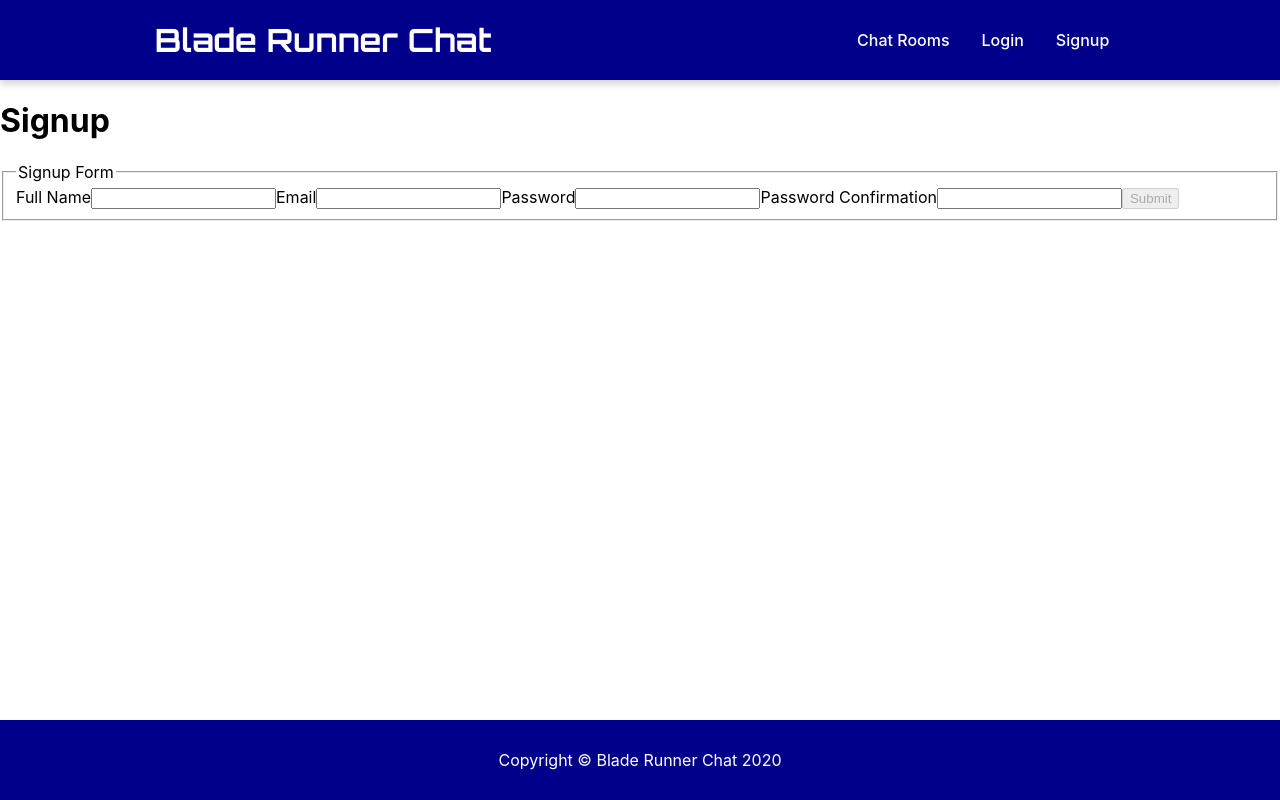
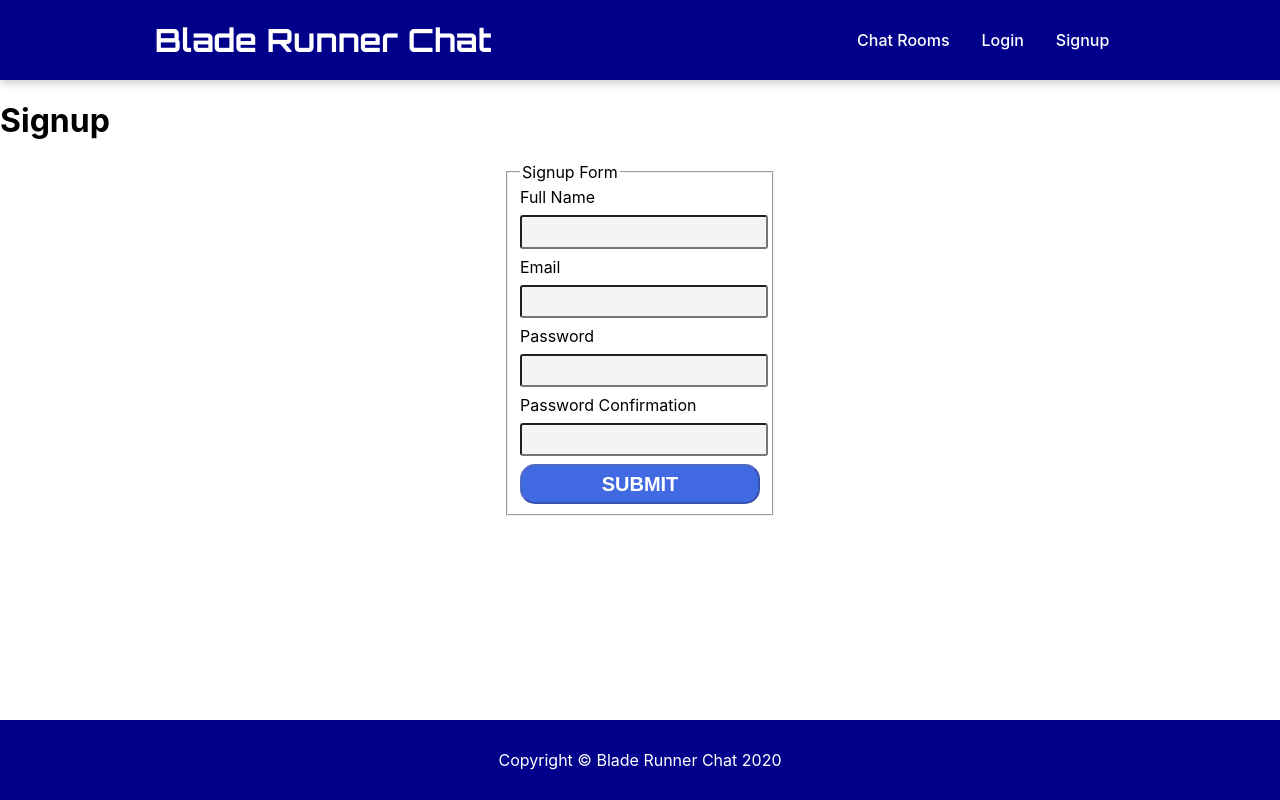
Before and after one commit to vrobl001/Bladerunner-Chat, a React (Create React App) app: page /signup in a window 1280 px wide. Built offline with nearby package versions, Linux system fonts and the light colour scheme.

Commit message:
added style for errors

```diff
--- a/src/components/SignupForm/SignupForm.module.css
+++ b/src/components/SignupForm/SignupForm.module.css
@@ -1,11 +1,17 @@
-.form fieldset {
+.section fieldset {
     display: flex;
     flex-direction: column;
     width: 15rem;
     margin: 0 auto;
 }
 
-.form input {
+.section p {
+    color: red;
+    font-weight: 600;
+    text-align: center;
+}
+
+.section input {
     width: 100%;
     margin: 0.5rem 0 0.5rem 0;
     border-radius: 3px;
@@ -13,7 +19,7 @@
     background-color: rgba(211, 211, 211, 0.25);
 }
 
-.form button {
+.section button {
     width: 100%;
     height: 2.5rem;
     background-color: royalblue;
```
